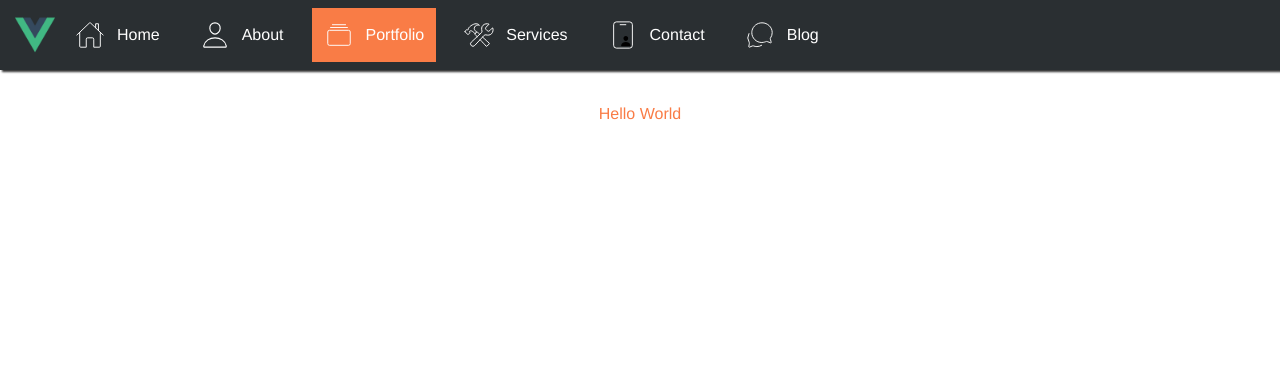
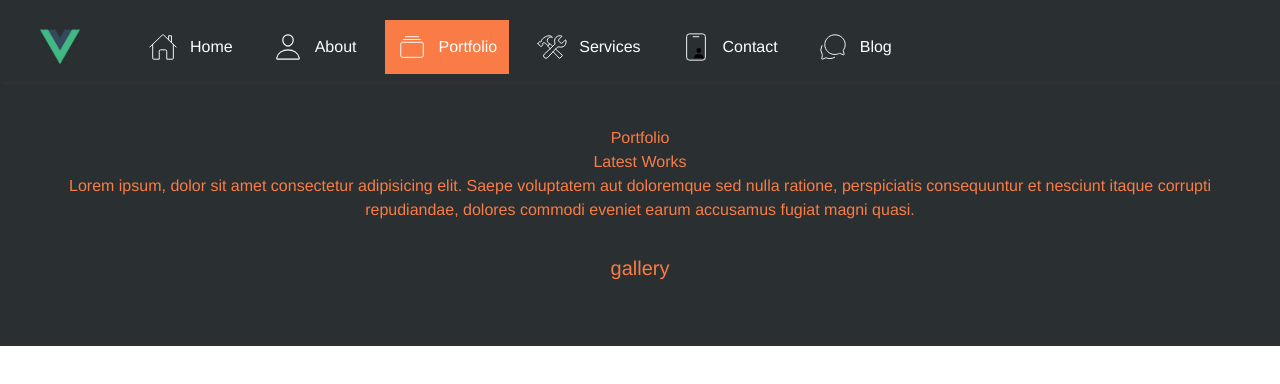
Before and after one commit to Odumz/portfolio, a Vue app: page /my-works in a window 1280 px wide. Shown: the top 384 px of the page. Built offline with nearby package versions, Linux system fonts and the light colour scheme.

Commit message:
basic page scaffold

```diff
--- a/src/components/Gallery.vue
+++ b/src/components/Gallery.vue
@@ -1,13 +1,6 @@
 <template>
     <div class="tw-mx-auto tw-bg-secondary tw-p-8 tw-text-primary tw-font-light tw-text-xl ">
-        <nav class="tw-flex-row md:tw-justify-between">
-            <div class="tw-flex tw-flex-row tw-justify-between">
-                <a href="#">Logo mi</a>
-                <p class="md:tw-hidden tw-bg-secondary">
-                    Menu
-                </p>
-            </div>
-        </nav>
+        gallery
     </div>
 </template>
 
--- a/src/components/Menu.vue
+++ b/src/components/Menu.vue
@@ -1,8 +1,8 @@
 <template>
-    <nav :style="{background: background || '#2A2F32'}" class=" tw-bg-secondary tw-w-full">
+    <nav :style="{background: background || '#2A2F32'}" class=" tw-bg-secondary tw-py-3 tw-w-full">
         <ul :style="{background: background || '#2A2F32'}" ref="nav">
             <figure class="image-logo" @click="toggleNav()">
-                <img :src="imagePath" class="tw-h-10 tw-w-10 tw-cursor-pointer"/>
+                <img :src="imagePath" class="tw-h-10 tw-w-10 tw-mr-12 tw-cursor-pointer"/>
             </figure>
             <li v-for="(link, index) in navLinks" :key="index"
                 @mouseenter="$event.currentTarget.style.background = hoverBackground || '#eee'"
@@ -15,21 +15,24 @@
                     class="tw-flex tw-flex-row-reverse tw-px-3 tw-py-3 tw-items-center"
                     >
                     {{ link.text }}
-                <icons :name=link.icon class=" tw-mr-3 tw-text-xs" />
+                <icons :name=link.icon class=" tw-mr-3" />
                 </router-link>
                 <!-- <hr style="height: 1px; border:none; color:#F97C46; background-color:#F97C46;" /> -->
             </li>
         </ul>
+        <!-- <socials class="tw-flex tw-flex-row" /> -->
     </nav>
 </template>
 
 <script>
 import icons from './icons'
+// import socials from '../components/socials'
 
 export default {
     props: ['navLinks', 'background', 'linkColor', 'hoverBackground', 'imagePath'],
     components: {
-        icons
+        icons,
+        // socials
     },
     methods: {
         toggleNav () {
@@ -51,7 +54,7 @@ nav ul {
     box-shadow: 2px 2px 2px #333;
 }
 nav ul figure {
-        padding-left: 15px;
+        padding-left: 40px;
         z-index: 1;
         top: 10px;
         left: 13px;
@@ -61,7 +64,7 @@ a.router-link-exact-active.router-link-active {
     background: #F97C46;
 }
 
-@media screen and (max-width: 850px) {
+@media screen and (max-width: 920px) {
     nav ul {
         position: absolute;
         width: 250px;
@@ -70,6 +73,7 @@ a.router-link-exact-active.router-link-active {
         transition: 300ms ease all;
         top: 60px;
         box-shadow: 2px 2px 2px #333;
+        z-index: 1;
     }
     nav ul.active {
         left: 0px;
--- a/src/components/SocialMedia.vue
+++ /dev/null
@@ -1,22 +0,0 @@
-<template>
-    <div class="tw-mx-auto tw-bg-secondary tw-p-8 tw-text-primary tw-font-light tw-text-xl ">
-        <nav class="tw-flex-row md:tw-justify-between">
-            <div class="tw-flex tw-flex-row tw-justify-between">
-                <a href="#">Logo mi</a>
-                <p class="md:tw-hidden tw-bg-secondary">
-                    Menu
-                </p>
-            </div>
-        </nav>
-    </div>
-</template>
-
-<script>
-export default {
-
-}
-</script>
-
-<style scoped>
-
-</style>
--- a/src/views/About.vue
+++ b/src/views/About.vue
@@ -1,12 +1,13 @@
 <template>
-    <div class="tw-mx-auto tw-p-8 tw-text-primary tw-font-light tw-text-xl ">
-        helo
-    </div>
+    <myinfo class="tw-h-2/6 tw-max-h-60" />
 </template>
 
 <script>
+import myinfo from '../components/my-info'
 export default {
-
+    components: {
+        myinfo
+    }
 }
 </script>
 
--- a/src/views/Index.vue
+++ b/src/views/Index.vue
@@ -1,15 +1,54 @@
 <template>
-    <div class="tw-mx-auto tw-h-full tw-bg-primary tw-p-8">
-        I am Biodun
+    <div id="app" class="tw-flex tw-flex-row-reverse">
+        <home class="home tw-h-screen tw-w-full tw-mx-auto tw-bg-secondary tw-py-8 tw-pr-24" />
+        <socials v-if="show" class=" tw-w-0.5 tw-h-screen"
+        :socials=socials />
     </div>
+
 </template>
 
 <script>
+import socials from '../components/socials'
+import home from '../components/home'
+
 export default {
-
+    components: {
+        socials,
+        home
+    },
+    data: () => ({
+        socials: [
+            {
+            title: 'Facebook',
+            path: 'https://facebook.com',
+            icon: 'facebook'
+            },
+            {
+            title: 'Github',
+            path: 'https://github.com',
+            icon: 'github'
+            },
+            {
+            title: 'LinkedIn',
+            path: 'https://linkedin.com',
+            icon: 'linkedin'
+            },
+            {
+            title: 'Twitter',
+            path: 'https://twitter.com',
+            icon: 'twitter'
+            },
+        ],
+        show: true
+    })
 }
 </script>
 
 <style scoped>
-
+    @media screen and (max-width: 920px) {
+        .home {
+            padding-left: 10px !important;
+            padding-right: 70px !important;
+        }
+    }
 </style>
--- a/src/views/Portfolio.vue
+++ b/src/views/Portfolio.vue
@@ -1,12 +1,18 @@
 <template>
-    <div class="tw-mx-auto tw-p-8 tw-text-primary ">
-        Hello World
+    <div class="tw-mx-auto tw-p-8 tw-bg-secondary tw-text-primary ">
+        Portfolio
+        <h1>Latest Works</h1>
+        <p>Lorem ipsum, dolor sit amet consectetur adipisicing elit. Saepe voluptatem aut doloremque sed nulla ratione, perspiciatis consequuntur et nesciunt itaque corrupti repudiandae, dolores commodi eveniet earum accusamus fugiat magni quasi.</p>
+        <gallery />
     </div>
 </template>
 
 <script>
+import gallery from '../components/Gallery.vue'
 export default {
-
+    components: {
+        gallery
+    },
 }
 </script>
 
```
Also changed, not shown: src/App.vue (line endings or trailing spaces).
